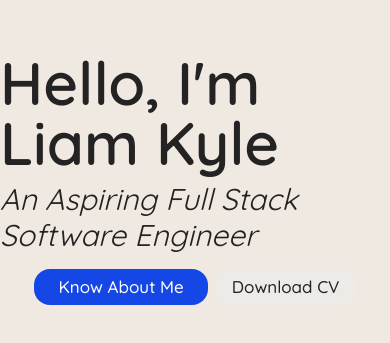
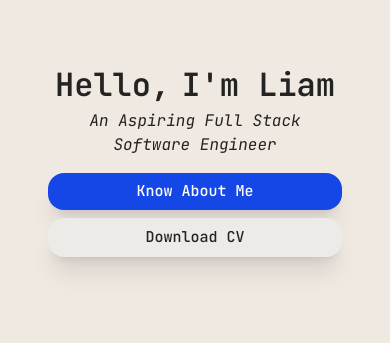
Before and after one commit to lkviray-strat/lkviray-mini-project-1, a Next.js app: page / in a window 390 px wide. Shown: the part 223-566 px from the top of the page. Built offline with nearby package versions, Linux system fonts and the light colour scheme.

Commit message:
Implemented mobile responsiveness to home

```diff
--- a/src/app/layout.tsx
+++ b/src/app/layout.tsx
@@ -1,5 +1,5 @@
 import type { Metadata } from "next";
-import { quickSand } from "../../public/fonts/fonts";
+import { jetBrains, quickSand } from "../../public/fonts/fonts";
 import "./globals.css";
 import ThemeProvider from "@/providers/ThemeProvider";
 import Navbar from "@/components/Navbar";
@@ -20,7 +20,7 @@ export default function RootLayout({
       lang="en"
       suppressHydrationWarning
     >
-      <body className={`${quickSand.className} antialiased`}>
+      <body className={`${jetBrains.className} antialiased`}>
         <ThemeProvider
           attribute="class"
           defaultTheme="system"
--- a/src/app/page.tsx
+++ b/src/app/page.tsx
@@ -1,32 +1,41 @@
 import Navbar from "@/components/Navbar";
 import { Button, buttonVariants } from "@/components/ui/button";
+import { quickSand } from "../../public/fonts/fonts";
 
 export default function Home() {
   return (
     <>
       <section
         id="home"
-        className="flex flex-col gap-2 h-screen items-center justify-center bg-[var(--primaryBg)]"
+        className="flex flex-col gap-2 min-h-screen items-center justify-center bg-[var(--primaryBg)]"
       >
-        <div className="flex flex-col -mt-10">
-          <div className="flex flex-col gap-2 items-center justify-center">
-            <h1 className="text-6xl font-semibold">Hello, I'm Liam Kyle</h1>
-            <h1 className="text-3xl italic">
-              An Aspiring Full Stack Software Engineer
-            </h1>
-          </div>
+        <div className="flex flex-col w-full px-9 -mt-20 text-center justify-center items-center">
+          <h1
+            className={` text-[27px] mphone:text-[32px] lphone:text-[38px] tablet:text-[44px] laptop:text-[60px] font-semibold`}
+          >
+            Hello,{" "}
+            <span className="-ml-2 tablet:-ml-4 ">
+              I'm Liam <span className="hidden tablet:inline">Kyle</span>
+            </span>
+          </h1>
+          <h1
+            className={`text-[16px] lphone:text-[22px] tablet:text-[20px] laptop:text-[28px] italic`}
+          >
+            An Aspiring Full Stack <br className="tablet:hidden" /> Software
+            Engineer
+          </h1>
 
-          <div className="flex flex-row gap-2 items-center mt-4 justify-center">
+          <div className="flex flex-col lphone:flex-row w-full lphone:w-fit  gap-2 items-center mt-4 px-3 justify-center">
             <a
               href="#about"
               className={`${buttonVariants({
                 variant: "default",
-              })} bg-blue-700 p-4 px-6 text-[17px] text-white hover:bg-blue-800 transition-colors active:bg-blue-400 duration-300`}
+              })} flex-1 bg-blue-700 p-4 w-full !px-6 lphone:!py-4 text-[15px] lphone:text-[15px] tablet:text-[18px] tablet:!py-5 text-white hover:bg-blue-800 active:bg-blue-400 shadow-xl`}
             >
               Know About Me
             </a>
 
-            <Button className="bg-[var(--secondaryBg)] px-6 p-4 text-[17px] ">
+            <Button className="flex-1 bg-[var(--secondaryBg)] w-full !px-6 lphone:!py-4 text-[15px] lphone:text-[15px] tablet:text-[18px] tablet:!py-5 shadow-xl">
               Download CV
             </Button>
           </div>
```
